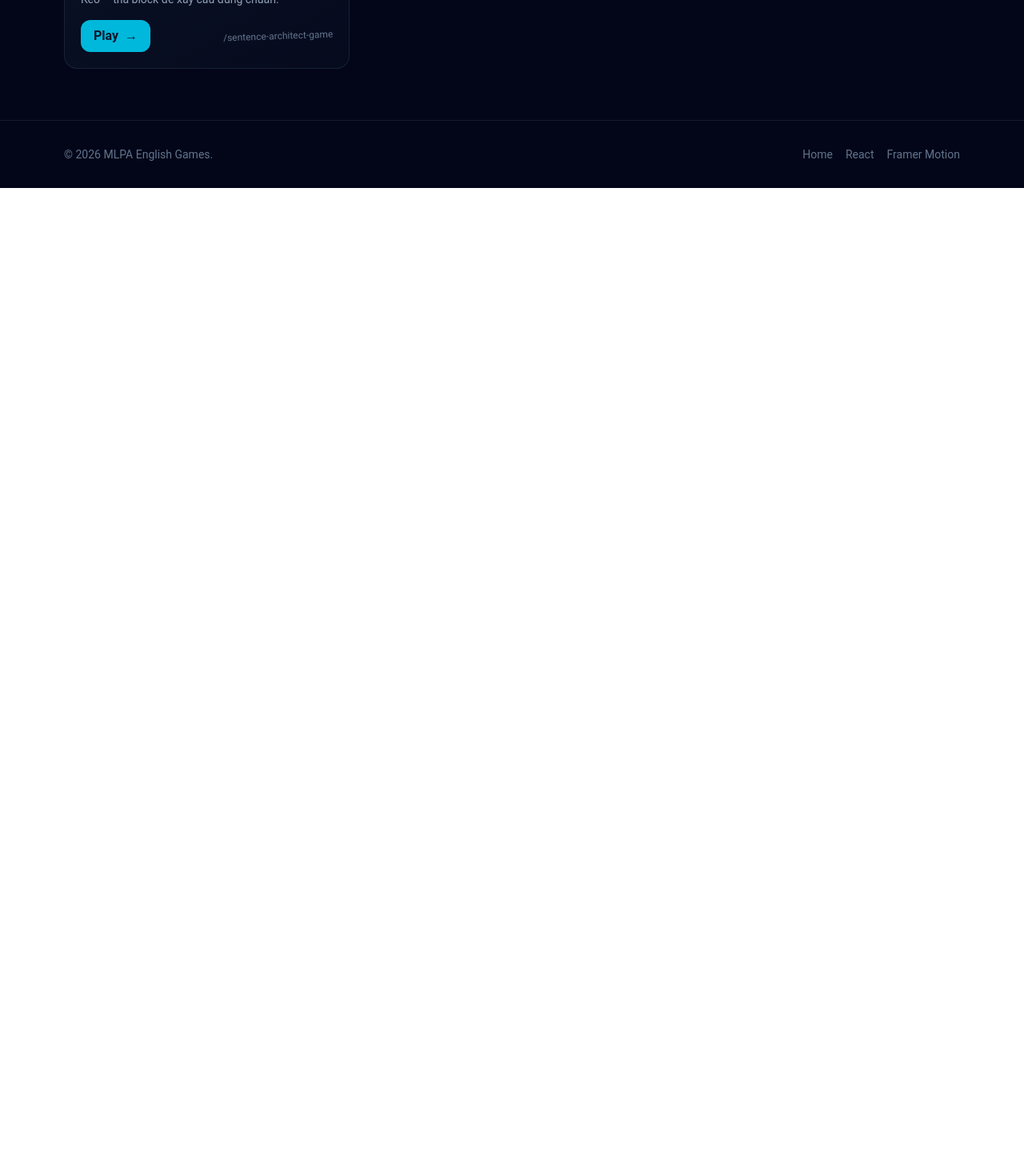
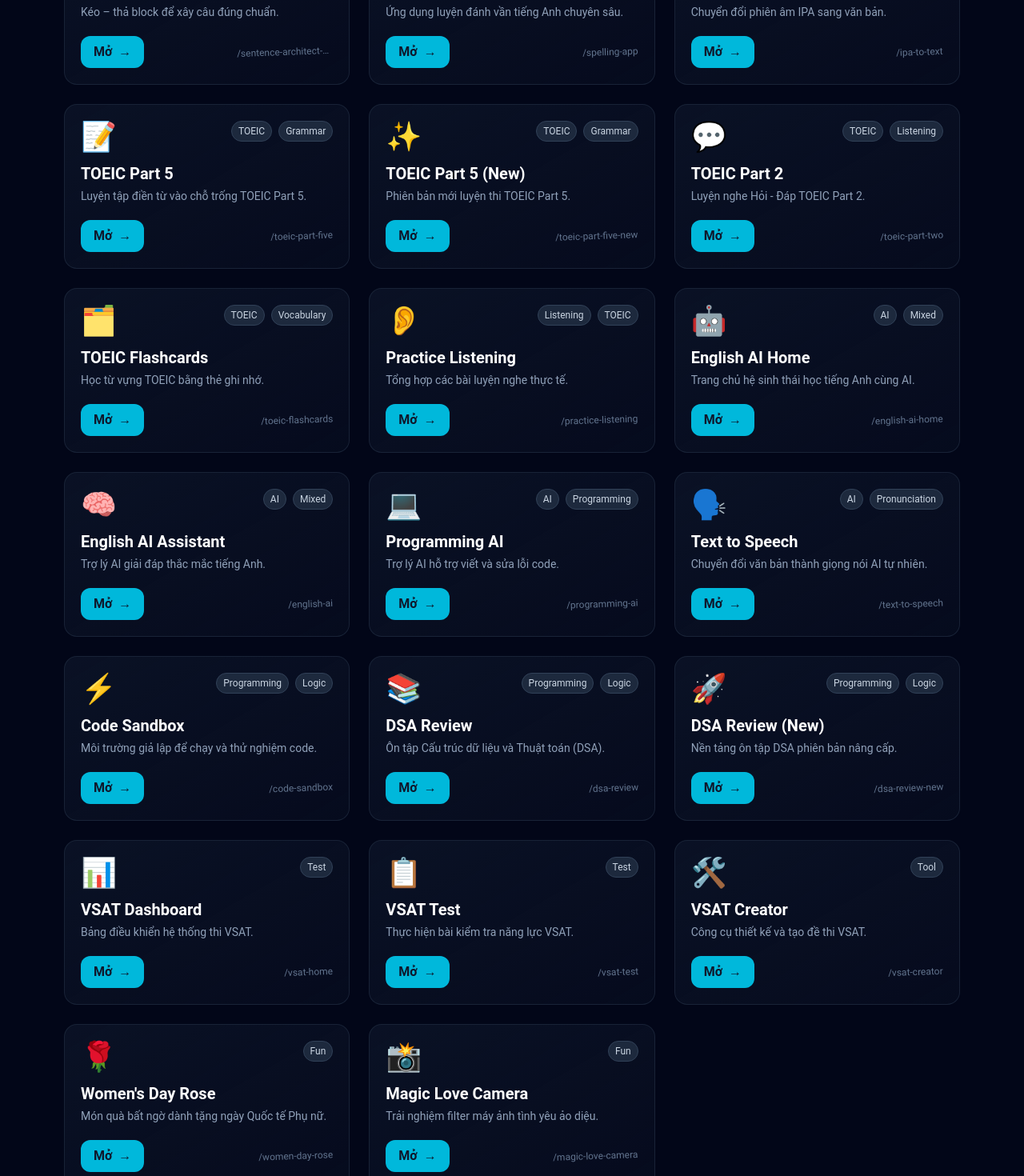
Before and after one commit to condua/funenglishgames, a React (Vite) app: page / in a window 1280 px wide. Shown: the part 1330-2800 px from the top of the page at 80% size. Before the commit the page ends 1565 px from the top, so only its background shows below. Built offline with nearby package versions, Linux system fonts and the light colour scheme; no server answers.

Commit message:
cap nhat tinh nang lam bai

```diff
--- a/src/pages/Home.jsx
+++ b/src/pages/Home.jsx
@@ -3,7 +3,9 @@
 import { Link } from "react-router-dom";
 import { motion, AnimatePresence } from "framer-motion";
 
+// Đã bổ sung TOÀN BỘ các route từ App.js vào đây
 const GAMES = [
+  // --- GAMES & LEARNING ---
   {
     key: "vocabulary",
     title: "Vocabulary Game",
@@ -49,7 +51,7 @@
     title: "Culture Crosswalk",
     path: "/culture-crosswalk-game",
     emoji: "🌍",
-    skills: ["Sentece"],
+    skills: ["Sentence"],
     blurb: "Học giao tiếp tiếng Anh qua tình huống thực tế.",
   },
   {
@@ -108,8 +110,171 @@
     skills: ["Grammar", "Sentence"],
     blurb: "Kéo – thả block để xây câu đúng chuẩn.",
   },
+  {
+    key: "spelling-app",
+    title: "Spelling App",
+    path: "/spelling-app",
+    emoji: "🔠",
+    skills: ["Spelling"],
+    blurb: "Ứng dụng luyện đánh vần tiếng Anh chuyên sâu.",
+  },
+  {
+    key: "ipa-to-text",
+    title: "IPA to Text",
+    path: "/ipa-to-text",
+    emoji: "🔤",
+    skills: ["Pronunciation"],
+    blurb: "Chuyển đổi phiên âm IPA sang văn bản.",
+  },
+
+  // --- TOEIC ---
+  {
+    key: "toeic-part-five",
+    title: "TOEIC Part 5",
+    path: "/toeic-part-five",
+    emoji: "📝",
+    skills: ["TOEIC", "Grammar"],
+    blurb: "Luyện tập điền từ vào chỗ trống TOEIC Part 5.",
+  },
+  {
+    key: "toeic-part-five-new",
+    title: "TOEIC Part 5 (New)",
+    path: "/toeic-part-five-new",
+    emoji: "✨",
+    skills: ["TOEIC", "Grammar"],
+    blurb: "Phiên bản mới luyện thi TOEIC Part 5.",
+  },
+  {
+    key: "toeic-part-two",
+    title: "TOEIC Part 2",
+    path: "/toeic-part-two",
+    emoji: "💬",
+    skills: ["TOEIC", "Listening"],
+    blurb: "Luyện nghe Hỏi - Đáp TOEIC Part 2.",
+  },
+  {
+    key: "toeic-flashcards",
+    title: "TOEIC Flashcards",
+    path: "/toeic-flashcards",
+    emoji: "🗂️",
+    skills: ["TOEIC", "Vocabulary"],
+    blurb: "Học từ vựng TOEIC bằng thẻ ghi nhớ.",
+  },
+  {
+    key: "practice-listening",
+    title: "Practice Listening",
+    path: "/practice-listening",
+    emoji: "👂",
+    skills: ["Listening", "TOEIC"],
+    blurb: "Tổng hợp các bài luyện nghe thực tế.",
+  },
+
+  // --- AI TOOLS ---
+  {
+    key: "english-ai-home",
+    title: "English AI Home",
+    path: "/english-ai-home",
+    emoji: "🤖",
+    skills: ["AI", "Mixed"],
+    blurb: "Trang chủ hệ sinh thái học tiếng Anh cùng AI.",
+  },
+  {
+    key: "english-ai",
+    title: "English AI Assistant",
+    path: "/english-ai",
+    emoji: "🧠",
+    skills: ["AI", "Mixed"],
+    blurb: "Trợ lý AI giải đáp thắc mắc tiếng Anh.",
+  },
+  {
+    key: "programming-ai",
+    title: "Programming AI",
+    path: "/programming-ai",
+    emoji: "💻",
+    skills: ["AI", "Programming"],
+    blurb: "Trợ lý AI hỗ trợ viết và sửa lỗi code.",
+  },
+  {
+    key: "text-to-speech",
+    title: "Text to Speech",
+    path: "/text-to-speech",
+    emoji: "🗣️",
+    skills: ["AI", "Pronunciation"],
+    blurb: "Chuyển đổi văn bản thành giọng nói AI tự nhiên.",
+  },
+
+  // --- PROGRAMMING & DSA ---
+  {
+    key: "code-sandbox",
+    title: "Code Sandbox",
+    path: "/code-sandbox",
+    emoji: "⚡",
+    skills: ["Programming", "Logic"],
+    blurb: "Môi trường giả lập để chạy và thử nghiệm code.",
+  },
+  {
+    key: "dsa-review",
+    title: "DSA Review",
+    path: "/dsa-review",
+    emoji: "📚",
+    skills: ["Programming", "Logic"],
+    blurb: "Ôn tập Cấu trúc dữ liệu và Thuật toán (DSA).",
+  },
+  {
+    key: "dsa-review-new",
+    title: "DSA Review (New)",
+    path: "/dsa-review-new",
+    emoji: "🚀",
+    skills: ["Programming", "Logic"],
+    blurb: "Nền tảng ôn tập DSA phiên bản nâng cấp.",
+  },
+
+  // --- VSAT EXAM ---
+  {
+    key: "vsat-home",
+    title: "VSAT Dashboard",
+    path: "/vsat-home",
+    emoji: "📊",
+    skills: ["Test"],
+    blurb: "Bảng điều khiển hệ thống thi VSAT.",
+  },
+  {
+    key: "vsat-test",
+    title: "VSAT Test",
+    path: "/vsat-test",
+    emoji: "📋",
+    skills: ["Test"],
+    blurb: "Thực hiện bài kiểm tra năng lực VSAT.",
+  },
+  {
+    key: "vsat-creator",
+    title: "VSAT Creator",
+    path: "/vsat-creator",
+    emoji: "🛠️",
+    skills: ["Tool"],
+    blurb: "Công cụ thiết kế và tạo đề thi VSAT.",
+  },
+
+  // --- FUN & EXTRAS ---
+  {
+    key: "women-day-rose",
+    title: "Women's Day Rose",
+    path: "/women-day-rose",
+    emoji: "🌹",
+    skills: ["Fun"],
+    blurb: "Món quà bất ngờ dành tặng ngày Quốc tế Phụ nữ.",
+  },
+  {
+    key: "magic-love-camera",
+    title: "Magic Love Camera",
+    path: "/magic-love-camera",
+    emoji: "📸",
+    skills: ["Fun"],
+    blurb: "Trải nghiệm filter máy ảnh tình yêu ảo diệu.",
+  },
 ];
 
+// Mở rộng thêm các tag kỹ năng để cover hết các route mới
 const SKILL_TAGS = [
   "All",
   "Vocabulary",
@@ -122,6 +287,13 @@
   "Memory",
   "Reflex",
   "Logic",
+  "Pronunciation",
+  "TOEIC",
+  "Programming",
+  "AI",
+  "Test",
+  "Tool",
+  "Fun",
   "Mixed",
 ];
 
@@ -172,7 +344,7 @@
             transition={{ duration: 0.5 }}
             className="text-3xl sm:text-5xl font-extrabold tracking-tight"
           >
-            English Learning <span className="text-cyan-400">Games Hub</span>
+            MLPA <span className="text-cyan-400">Hub</span>
           </motion.h1>
           <motion.p
             initial={{ opacity: 0, y: 12 }}
@@ -180,8 +352,8 @@
             transition={{ delay: 0.1, duration: 0.5 }}
             className="mt-3 text-slate-300 max-w-2xl"
           >
-            Chọn một trò chơi để luyện từ vựng, ngữ pháp, nghe – nói – đọc –
-            viết. Mọi thứ đều tương tác và siêu vui!
+            Khám phá kho ứng dụng học tập, luyện thi TOEIC, công cụ AI, tài liệu
+            lập trình và các mini-game giải trí cực vui!
           </motion.p>
 
           {/* Search + Filters */}
@@ -190,7 +362,7 @@
               <input
                 value={query}
                 onChange={(e) => setQuery(e.target.value)}
-                placeholder="Tìm kiếm game theo tên, kỹ năng…"
+                placeholder="Tìm kiếm ứng dụng theo tên, kỹ năng…"
                 className="w-full rounded-xl bg-slate-800/60 border border-slate-700 px-4 py-3 outline-none focus:ring-2 focus:ring-cyan-500"
               />
             </div>
@@ -228,7 +400,8 @@
                 className="group relative rounded-2xl border border-slate-800/80 bg-gradient-to-br from-slate-900/70 to-slate-900/30 p-5"
               >
                 <div className="absolute inset-0 rounded-2xl opacity-0 group-hover:opacity-100 transition-opacity duration-300 bg-gradient-to-br from-cyan-500/10 via-indigo-500/10 to-fuchsia-500/10" />
-                <div className="relative">
+                <div className="relative flex flex-col h-full">
+                  <div>
                     <div className="flex items-start justify-between gap-3">
                       <div className="text-4xl">{g.emoji}</div>
                       <div className="flex gap-2 flex-wrap justify-end">
@@ -244,14 +417,20 @@
                     </div>
 
                     <h3 className="mt-3 text-xl font-bold">{g.title}</h3>
-                  <p className="mt-1 text-slate-400 text-sm">{g.blurb}</p>
+                    <p className="mt-1 text-slate-400 text-sm line-clamp-2">
+                      {g.blurb}
+                    </p>
+                  </div>
 
-                  <div className="mt-4 flex items-center justify-between">
+                  {/* Spacer to push buttons to bottom */}
+                  <div className="flex-grow"></div>
+
+                  <div className="mt-5 flex items-center justify-between">
                     <Link
                       to={g.path}
                       className="inline-flex items-center gap-2 rounded-xl bg-cyan-500 text-slate-900 font-semibold px-4 py-2 transition-transform active:scale-95"
                     >
-                      Play
+                      Mở
                       <motion.span
                         initial={{ x: 0 }}
                         whileHover={{ x: 3 }}
@@ -265,7 +444,8 @@
                       aria-hidden
                       initial={{ rotate: -2, scale: 1 }}
                       whileHover={{ rotate: 0, scale: 1.03 }}
-                      className="text-xs text-slate-500"
+                      className="text-xs text-slate-500 truncate max-w-[120px]"
+                      title={g.path}
                     >
                       {g.path}
                     </motion.div>
@@ -279,7 +459,8 @@
         {/* Empty State */}
         {filtered.length === 0 && (
           <div className="mt-16 text-center text-slate-400">
-            Không tìm thấy game phù hợp. Thử từ khóa khác hoặc đổi bộ lọc.
+            Không tìm thấy kết quả phù hợp. Thử từ khóa khác hoặc đổi bộ lọc
+            nhé!
           </div>
         )}
       </main>
@@ -287,7 +468,7 @@
       {/* Footer */}
       <footer className="border-t border-slate-800/60">
         <div className="max-w-6xl mx-auto px-4 py-8 text-sm text-slate-500 flex flex-col sm:flex-row items-center justify-between gap-2">
-          <span>© {new Date().getFullYear()} MLPA English Games.</span>
+          <span>© {new Date().getFullYear()} MLPA Hub.</span>
           <div className="flex gap-4">
             <Link to="/" className="hover:text-slate-300">
               Home
```
Lines whose indentation alone changed are shown as unchanged.
